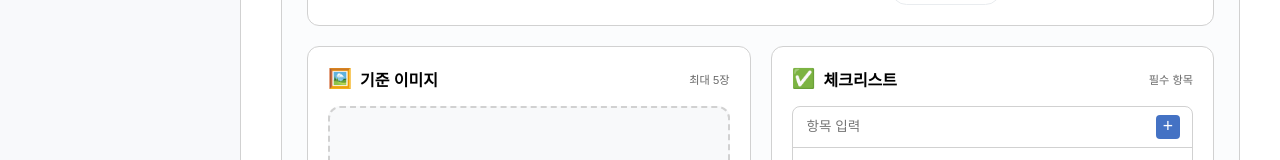
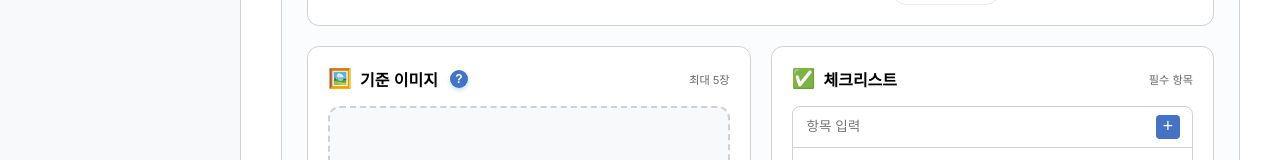
Before and after one commit to KibumA/csmac, a Next.js app in the folder apps/web/: page / in a window 1280 px wide. Shown: the part 517-677 px from the top of the page. Built offline with nearby package versions, Linux system fonts and the light colour scheme.

Commit message:
style: add tooltip to Standard Image label in Plan phase

```diff
--- a/apps/web/components/dashboard/PlanPhaseContent.tsx
+++ b/apps/web/components/dashboard/PlanPhaseContent.tsx
@@ -206,6 +206,70 @@ export default function PlanPhaseContent() {
                             <div style={{ display: 'flex', alignItems: 'center', gap: '8px', marginBottom: '15px' }}>
                                 <span style={{ fontSize: '1.2rem' }}>🖼️</span>
                                 <span style={{ fontWeight: 'bold', fontSize: '1rem' }}>기준 이미지</span>
+
+                                {/* Tooltip Question Mark */}
+                                <div style={{ position: 'relative', display: 'flex', alignItems: 'center' }}>
+                                    <div
+                                        onMouseEnter={(e) => {
+                                            const tooltip = e.currentTarget.nextElementSibling as HTMLElement;
+                                            if (tooltip) tooltip.style.opacity = '1';
+                                        }}
+                                        onMouseLeave={(e) => {
+                                            const tooltip = e.currentTarget.nextElementSibling as HTMLElement;
+                                            if (tooltip) tooltip.style.opacity = '0';
+                                        }}
+                                        style={{
+                                            width: '18px',
+                                            height: '18px',
+                                            backgroundColor: colors.primaryBlue,
+                                            color: 'white',
+                                            borderRadius: '50%',
+                                            display: 'flex',
+                                            alignItems: 'center',
+                                            justifyContent: 'center',
+                                            fontSize: '0.75rem',
+                                            cursor: 'help',
+                                            fontWeight: 'bold',
+                                            boxShadow: '0 2px 4px rgba(33, 150, 243, 0.3)',
+                                            marginLeft: '4px'
+                                        }}
+                                    >
+                                        ?
+                                    </div>
+                                    <div style={{
+                                        position: 'absolute',
+                                        bottom: '30px',
+                                        left: '50%',
+                                        transform: 'translateX(-50%)',
+                                        backgroundColor: '#333',
+                                        color: 'white',
+                                        padding: '12px',
+                                        borderRadius: '8px',
+                                        fontSize: '0.8rem',
+                                        width: '280px',
+                                        zIndex: 100,
+                                        opacity: 0,
+                                        transition: 'opacity 0.2s',
+                                        pointerEvents: 'none',
+                                        lineHeight: '1.4',
+                                        textAlign: 'center',
+                                        boxShadow: '0 10px 25px rgba(0,0,0,0.2)'
+                                    }}>
+                                        체크리스트에 있는 항목에 대응하는 이미지를 등록할 때, 어떤 이미지가 체크리스트의 어떤 항목에 대응하게 할 것인가?
+                                        <div style={{
+                                            position: 'absolute',
+                                            bottom: '-6px',
+                                            left: '50%',
+                                            marginLeft: '-6px',
+                                            width: 0,
+                                            height: 0,
+                                            borderLeft: '6px solid transparent',
+                                            borderRight: '6px solid transparent',
+                                            borderTop: '6px solid #333'
+                                        }} />
+                                    </div>
+                                </div>
+
                                 <span style={{ fontSize: '0.7rem', color: colors.textGray, marginLeft: 'auto' }}>최대 5장</span>
                             </div>
                             <div style={{
```
